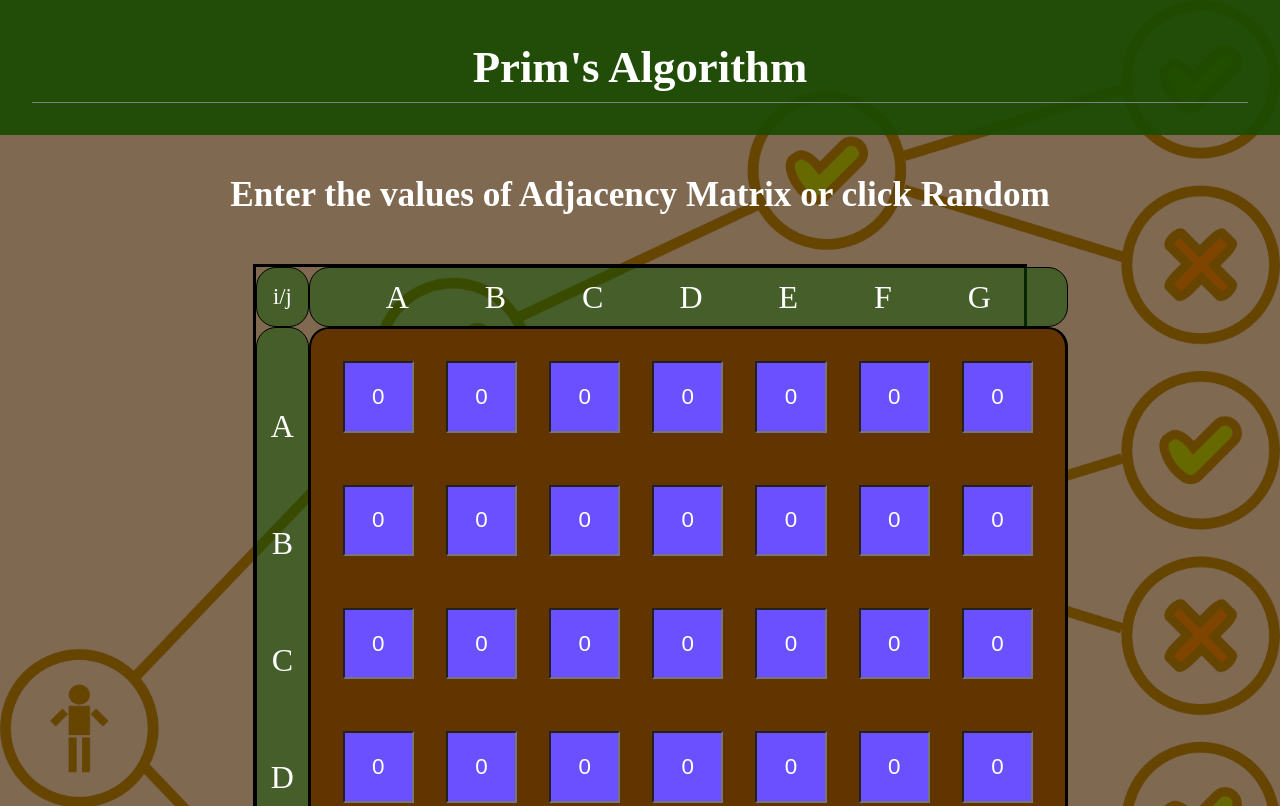
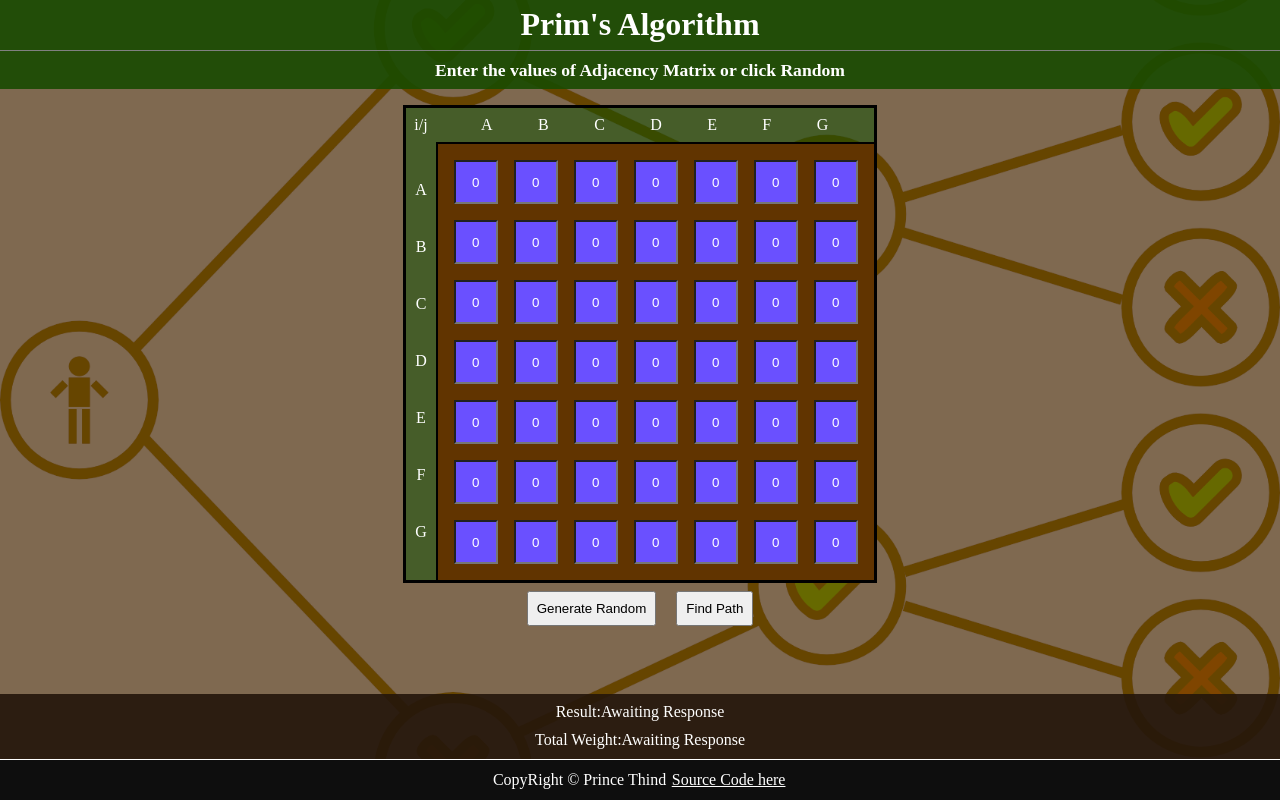
Before and after one commit to prince-thind-archive/prims-algorithm-in-js, a website built with webpack: page dist/index.html in a window 1280 px wide. Shown: the top 806 px of the page. Built offline with nearby package versions, Linux system fonts and the light colour scheme.

Commit message:
dist build

```diff
--- a/dist/app.css
+++ b/dist/app.css
@@ -1,109 +1,2 @@
-* {
-    margin: 0;
-    padding: 0;
-  }
-  :root {
-    color: white;
-    text-align: center;
-    background: url(250eaa5ad6464f39a3e3.png) no-repeat center center fixed;
-    background-size: cover;
-    font-size: 2em;
-  }
-  .header {
-    background-color: rgba(25, 75, 0, 0.9);
-    padding: 1rem;
-    margin-bottom: 1.5rem;
-    font-size: 0.7rem;
-  }
-  .main-container {
-    padding: 1rem;
-    display: flex;
-    justify-content: center;
-    align-items: center;
-    flex-direction: column;
-  }
-
-  .row-numbers {
-    flex-direction: column;
-  }
-  .alphalist,
-  .empty {
-    background-color: rgba(10, 82, 0, 0.479);
-    border: 1px solid black;
-    border-radius: 20px;
-    display: flex;
-    justify-content: space-evenly;
-  }
-  .empty {
-    font-size: 0.7em;
-  }
-  .matrix-frame {
-    display: grid;
-    width: 60vw;
-    grid-template-columns: 1fr 20fr;
-    grid-template-rows: 1fr 15fr;
-  }
-  .matrix {
-    background-color: rgb(97, 52, 0);
-    border: 3px solid black;
-    border-radius: 20px;
-    padding: 1rem;
-  }
-  .buttons > * {
-    padding: 0.5rem;
-    margin: 0.5rem;
-    font-size: 0.5rem;
-  }
-  .find-path:hover,
-  .generate-button:hover {
-    background-color: rgb(49, 36, 13);
-    color: white;
-    transform: scale(1.1);
-  }
-  .results {
-    background-color: rgba(63, 39, 17, 0.9);
-  }
-  .results > * {
-    padding: 0.3rem;
-  }
-  .footer {
-    background-color: rgba(63, 46, 31, 0.7);
-    padding: 0.7rem;
-  }
-  .source {
-    color: gray;
-    padding: 0.1rem;
-  }
-  /*matrix setup*/
-
-  .matrix {
-    display: grid;
-    grid-template-columns: repeat(7, 1fr);
-    grid-template-rows: repeat(7, 1fr);
-    column-gap: 10px;
-    row-gap: 15px;
-  }
-
-  /* js classes */
-  .matrix-element {
-    background-color: rgb(106, 80, 255);
-    width: 100%;
-    justify-self: center;
-    text-align: center;
-    color: white;
-    font-size: 0.7em;
-  }
-
-  /*media queries*/
-
-  @media (max-width: 1000px) {
-    .matrix-frame{
-      width:75vw;
-    }
-    .matrix-container{
-      margin-bottom: 5rem;
-    }
-  }
-
-
+*{margin:0;padding:0}html{background:url(250eaa5ad6464f39a3e3.png) no-repeat 50% fixed;background-size:cover;color:#fff;text-align:center}body{display:flex;flex-direction:column;min-height:100vh}.header{background-color:rgba(25,75,0,.9);margin-bottom:1em}.heading{border-bottom:1px solid gray;padding:.2em}.main{flex:1}.matrix-heading{font-size:1.1em;padding:.5em}.matrix-frame{border:3px solid #000;display:grid;grid-template-columns:max-content auto;margin:0 auto;max-width:max-content}.alphalist,.empty{background-color:rgba(10,82,0,.479);display:flex;justify-content:space-evenly}.row-numbers{flex-direction:column}.column-numbers{align-items:center}.empty{padding:.5rem}.matrix{background-color:#613400;border-left:2px solid #000;border-top:2px solid #000;padding:1rem}.buttons>*{margin:.5rem;padding:.5rem}.buttons>:hover{background-color:#31240d;color:#fff;transform:scale(1.1)}.results{background-color:rgba(36,22,10,.9)}.results,.results>*{padding:.3rem}.copyright{background-color:#0e0e0e;border-top:1px solid #fff;padding:.7rem}.source{color:#fff;padding:.1rem}.matrix{display:grid;gap:1em;grid-template-columns:repeat(7,1fr)}.matrix-element{aspect-ratio:1;background-color:#6a50ff;color:#fff;justify-self:center;text-align:center;width:3em}@media (max-width:750px){.matrix-element{width:1.5em}}
 /*# sourceMappingURL=app.css.map*/
--- a/dist/index.html
+++ b/dist/index.html
@@ -1 +1 @@
-<!doctype html><html lang="en"><head><meta charset="UTF-8"><meta http-equiv="X-UA-Compatible" content="IE=edge"><meta name="viewport" content="width=device-width,initial-scale=1"><title>Prim's Algorithm</title><script defer="defer" src="runtime.3db9bd9bc0a05c911db7.js"></script><script defer="defer" src="app.0d810890b8e7a4748124.js"></script><link href="app.css" rel="stylesheet"></head><body><header class="header"><h1 class="heading">Prim's Algorithm</h1></header><main class="main"><h2 class="matrix-heading">Enter the values of Adjacency Matrix or click Random</h2><div class="main-container"><div class="matrix-frame"><div class="empty">i/j</div><div class="column-numbers alphalist"><div>A</div><div>B</div><div>C</div><div>D</div><div>E</div><div>F</div><div>G</div></div><div class="row-numbers alphalist"><div>A</div><div>B</div><div>C</div><div>D</div><div>E</div><div>F</div><div>G</div></div><div class="matrix" id="matrix"></div></div><div class="buttons"><button class="generate-button">Generate Random</button> <button class="find-path">Find Path</button></div></div><div class="results"><div class="result-text">Result:Awaiting Response</div><div class="result-weight">Total Weight:Awaiting Response</div></div></main><footer class="footer"><a href="https://github.com/Prince-Thind/Prims-Algorithm-using-JS" class="source">Source Code</a></footer></body></html>
+<!doctype html><html lang="en"><head><meta charset="UTF-8"><meta http-equiv="X-UA-Compatible" content="IE=edge"><meta name="viewport" content="width=device-width,initial-scale=1"><title>Prim's Algorithm</title><script defer="defer" src="runtime.2400addc1474eab6ae8d.js"></script><script defer="defer" src="app.f8ca092da6af377c47c6.js"></script><link href="app.css" rel="stylesheet"></head><body><header class="header"><h1 class="heading">Prim's Algorithm</h1><h2 class="matrix-heading">Enter the values of Adjacency Matrix or click Random</h2></header><main class="main"><div class="matrix-frame"><div class="empty">i/j</div><div class="column-numbers alphalist"><div>A</div><div>B</div><div>C</div><div>D</div><div>E</div><div>F</div><div>G</div></div><div class="row-numbers alphalist"><div>A</div><div>B</div><div>C</div><div>D</div><div>E</div><div>F</div><div>G</div></div><div class="matrix" id="matrix"></div></div><div class="buttons"><button class="generate-button" id="generate-button">Generate Random</button> <button class="find-path" id="find-path">Find Path</button></div></main><footer class="footer"><div class="results"><div class="result-text" id="result-text">Result:Awaiting Response</div><div class="result-weight" id="result-weight">Total Weight:Awaiting Response</div></div><div class="copyright">CopyRight &copy; Prince Thind <a href="https://github.com/Prince-Thind/Prims-Algorithm-using-JS" class="source">Source Code here</a></div></footer></body></html>
```
Also changed, not shown: src/README.md (deleted), 9 other files.
